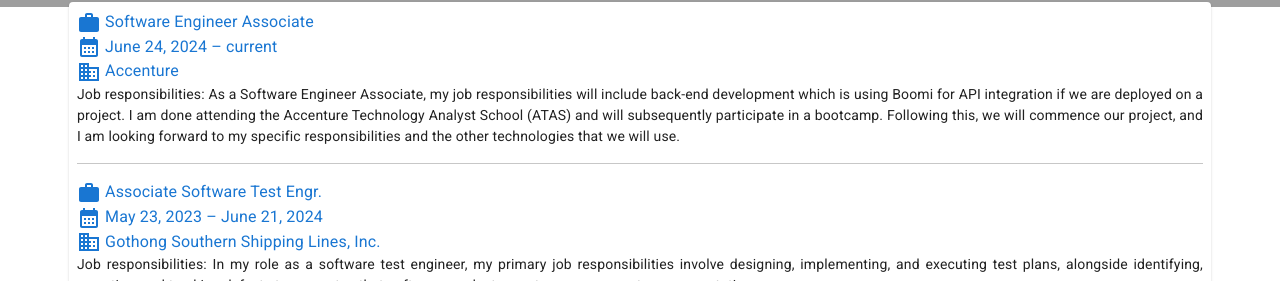
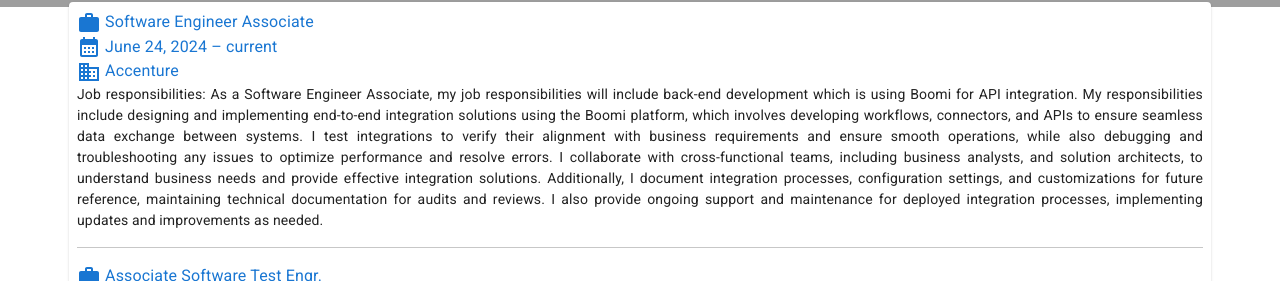
Before and after one commit to ZabelleCastillo/Portfolio-Castillo, a React (Create React App) app: page /Portfolio-Castillo/Experiences in a window 1280 px wide. Shown: the part 387-668 px from the top of the page. Built offline with nearby package versions, Linux system fonts and the light colour scheme; grey boxes are pictures that could not be loaded.

Commit message:
About me, Acknowledgement, Experiences and Home modified

```diff
--- a/src/components/AboutMe.js
+++ b/src/components/AboutMe.js
@@ -221,7 +221,7 @@
                                   "Hello, I'm Jessa Belle, known as either Zabelle, Jess or Belle. Located in Minglanilla,
                                   Cebu - 6064 PH. As a Software Engineer, I am currently focusing on Boomi which is using for
                                   integration that involves API.
-                                  I worked as a Software Test Engineer in my previous job, my duties encompass utilizing Zentao
+                                  I worked as a Former Software Test Engineer in my previous job, my duties encompass utilizing Zentao
                                   as a project management tool for reporting bugs, underscoring the pivotal role I play
                                   in assuring the quality, functionality, and performance of software products before their launch.
                                 </Box>
--- a/src/components/Acknowledgment.js
+++ b/src/components/Acknowledgment.js
@@ -224,7 +224,7 @@
                                     <center>
                                         <Typography color="body1" gutterBottom variant="h6" component="div">
                                             <Box sx={{ fontWeight: 'bold', m: 0}}>
-                                            Professional Application Programming Interface Design {<br/>} Boomi
+                                            Professional API Design {<br/>} Boomi
                                             </Box>
                                         </Typography>
 
--- a/src/components/Experiences.js
+++ b/src/components/Experiences.js
@@ -207,12 +207,21 @@
                                 <Typography>
                                   <Box sx={{ fontWeight: 'none', fontSize: 14, m: 0 }}>
                                     Job responsibilities: As a Software Engineer Associate, my job
-                                    responsibilities will include back-end development which is using Boomi for API integration
-                                    if we are
+                                    responsibilities will include back-end development which is using Boomi for API integration.
+                                    My responsibilities include designing and implementing end-to-end integration solutions using the Boomi platform,
+                                    which involves developing workflows, connectors, and APIs to ensure seamless data exchange between systems.
+                                    I test integrations to verify their alignment with business requirements and ensure smooth operations,
+                                    while also debugging and troubleshooting any issues to optimize performance and resolve errors.
+                                    I collaborate with cross-functional teams, including business analysts, and solution architects,
+                                    to understand business needs and provide effective integration solutions.
+                                    Additionally, I document integration processes, configuration settings, and customizations for future reference,
+                                    maintaining technical documentation for audits and reviews. I also provide ongoing support and maintenance
+                                    for deployed integration processes, implementing updates and improvements as needed.
+                                    {/* if we are
                                     deployed on a project. I am done attending the Accenture
                                     Technology Analyst School (ATAS) and will subsequently participate
                                     in a bootcamp. Following this, we will commence our project, and I
-                                    am looking forward to my specific responsibilities and the other technologies that we will use.
+                                    am looking forward to my specific responsibilities and the other technologies that we will use. */}
                                   </Box>
                                 </Typography>
                             <hr/>
--- a/src/components/Home.js
+++ b/src/components/Home.js
@@ -152,10 +152,12 @@
                                                         automation testing. Additionally, I possess proficiency in coding and design,
                                                         with a keen passion for crafting aesthetically pleasing front-end interfaces that
                                                         deliver exceptional user experiences. */}
-                                                        , specializing in Boomi. I am eagerly anticipating my
-                                                        upcoming project and am enthusiastic about building a
-                                                        remarkable project where I will also apply my software
-                                                        testing skills.
+                                                        , specializing in Boomi for API back-end, I am passionate about developing exceptional projects
+                                                        where I can also apply my software testing skills as a Boomi Developer. My role focuses on
+                                                        designing, developing, and implementing integration processes using the Dell Boomi platform,
+                                                        ensuring seamless data flow between various systems, applications, and databases. I work with
+                                                        cloud-based, on-premise, and hybrid environments, building and maintaining connections
+                                                        across disparate systems.
                                                   </Typography>
                                                 </m.div>
                                           <Grid container direction="row"
```
